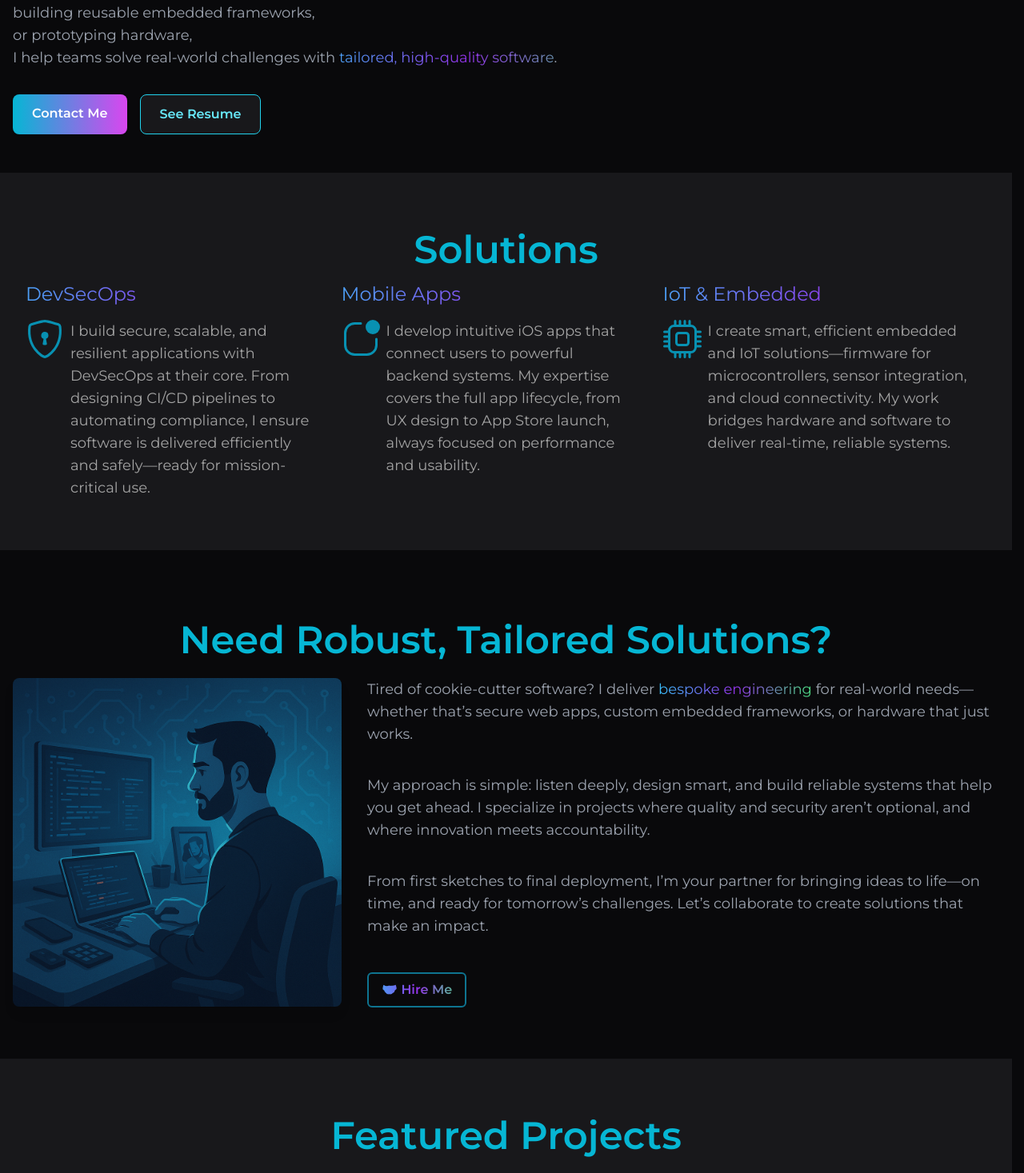
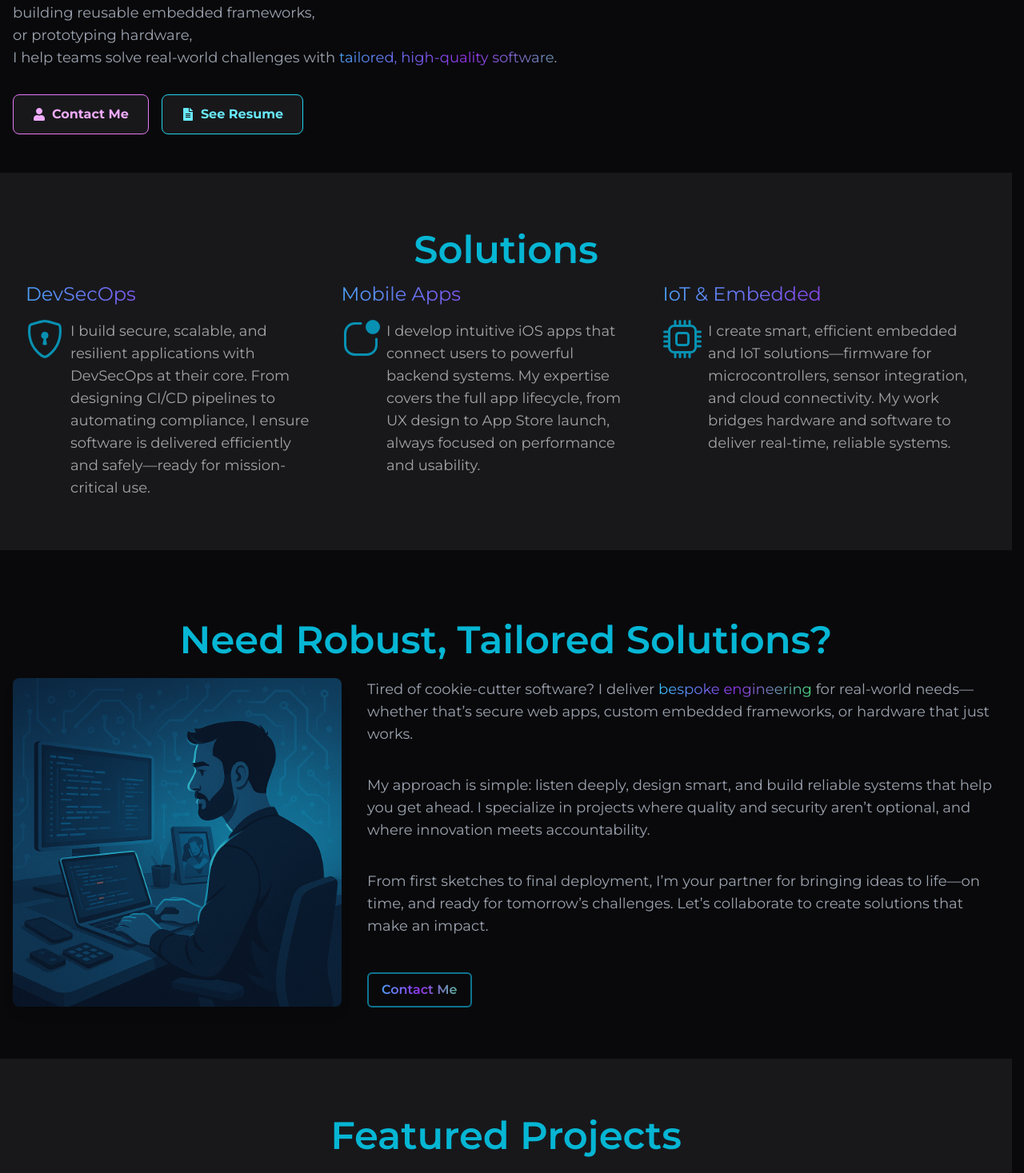
Before and after one commit to AlyBadawy/AlyBadawy_Com, a Next.js app: page / in a window 1280 px wide. Shown: the part 583-2050 px from the top of the page at 80% size. Built offline with nearby package versions, Linux system fonts and the light colour scheme.

Commit message:
AOS fixes

```diff
--- a/src/app/layout.tsx
+++ b/src/app/layout.tsx
@@ -18,9 +18,13 @@ export default function RootLayout({
   children: React.ReactNode;
 }) {
   return (
-    <html lang="en" suppressHydrationWarning>
+    <html lang="en" suppressHydrationWarning className="!max-w-full">
       <head>
         <GoogleAnalytics />
+        <meta
+          name="viewport"
+          content="width=device-width, initial-scale=1.0, maximum-scale=1.0, user-scalable=no"
+        />
       </head>
       <body className="!overflow-x-hidden">
         <ThemeProvider attribute="class" defaultTheme="dark">
--- a/src/components/AOSProvider.tsx
+++ b/src/components/AOSProvider.tsx
@@ -10,7 +10,7 @@ export default function AOSProvider({
   children: React.ReactNode;
 }) {
   useEffect(() => {
-    AOS.init({ once: true, duration: 800, disable: "mobile" });
+    AOS.init({ once: false, duration: 600 });
   }, []);
 
   return <>{children}</>;
--- a/src/components/SidePanel.tsx
+++ b/src/components/SidePanel.tsx
@@ -31,7 +31,7 @@ export const SidePanel = () => {
           {categories.map((category) => (
             <li
               key={category}
-              data-aos="fade-left"
+              data-aos="flip-left"
               className="hover:text-cyan-500"
             >
               <LinkIcon size={10} className="text-gray-400 inline" />{" "}
@@ -52,7 +52,7 @@ export const SidePanel = () => {
         </h3>
         <ul className="space-y-1 text-sm text-slate-600 dark:text-slate-300">
           {years.map((year) => (
-            <li key={year} data-aos="fade-left" className="hover:text-cyan-500">
+            <li key={year} data-aos="flip-left" className="hover:text-cyan-500">
               <LinkIcon size={10} className="text-gray-400 inline" />{" "}
               <Link href={`/blog/archive/${year}`}>{year}</Link>
             </li>
--- a/src/components/home/ContactHireSection.tsx
+++ b/src/components/home/ContactHireSection.tsx
@@ -28,24 +28,25 @@ export const ContactHireSection = () => {
           data-aos="fade-up"
           data-aos-delay={100}
         >
-          <a
-            href="mailto:me@alybadawy.com"
-            className="flex items-center gap-2 px-6 py-3 rounded-lg bg-gradient-to-r from-cyan-600 to-fuchsia-600 text-white font-bold shadow hover:from-fuchsia-600 hover:to-cyan-600 transition-colors"
+          <Link
+            href="/hire"
+            className="flex items-center gap-2 px-6 py-3 rounded-lg border border-fuchsia-400 text-fuchsia-300 bg-zinc-900 hover:bg-zinc-800 font-bold transition-colors"
           >
-            <FaEnvelope /> Contact Me
-          </a>
+            <FaUser /> Contact Me
+          </Link>
+
           <Link
             href="/resume"
-            className="flex items-center gap-2 px-6 py-3 rounded-lg border border-cyan-400 text-cyan-300 bg-zinc-900 hover:bg-zinc-800 font-bold transition-colors"
+            className="flex items-center gap-2 px-6 py-3 rounded-lg bg-gradient-to-r from-cyan-600 to-fuchsia-600 text-white font-bold shadow hover:from-fuchsia-600 hover:to-cyan-600 transition-colors"
           >
             <FaFileAlt /> See Resume
           </Link>
-          <Link
-            href="/about"
-            className="flex items-center gap-2 px-6 py-3 rounded-lg border border-fuchsia-400 text-fuchsia-300 bg-zinc-900 hover:bg-zinc-800 font-bold transition-colors"
+          <a
+            href="mailto:me@alybadawy.com"
+            className="flex items-center gap-2 px-6 py-3 rounded-lg border border-cyan-400 text-cyan-300 bg-zinc-900 hover:bg-zinc-800 font-bold transition-colors"
           >
-            <FaUser /> About Me
-          </Link>
+            <FaEnvelope /> Email Me
+          </a>
         </div>
       </section>
     </div>
--- a/src/components/home/HireSection.tsx
+++ b/src/components/home/HireSection.tsx
@@ -1,6 +1,7 @@
 import Image from "next/image";
 import HirePic from "@/assets/images/home-hire.png";
 import Link from "next/link";
+import { FaHandshake } from "react-icons/fa";
 
 export const HireSection = () => {
   return (
@@ -14,7 +15,7 @@ export const HireSection = () => {
         </h2>
 
         <div className="flex flex-col md:flex-row justify-between items-center my-4 gap-8">
-          <div className="w-1/2 md:w-1/3 flex-shrink-0" data-aos="fade-right">
+          <div className="w-1/2 md:w-1/3 flex-shrink-0" data-aos="flip-right">
             <Image
               src={HirePic}
               alt="Hire Me"
@@ -22,7 +23,7 @@ export const HireSection = () => {
               width={500}
             />
           </div>
-          <div className="flex-1 flex flex-col gap-5" data-aos="fade-left">
+          <div className="flex-1 flex flex-col gap-5" data-aos="flip-left">
             <p>
               Tired of cookie-cutter software? I deliver{" "}
               <span className="text-gradient">bespoke engineering</span> for
@@ -43,7 +44,7 @@ export const HireSection = () => {
             </p>
             <Link href="/hire" className="mt-2">
               <span className="inline-block py-2 px-4 rounded-md border-2 border-cyan-700 hover:bg-cyan-900/30 transition-colors font-semibold text-gradient cursor-pointer">
-                🤝🏻 Hire Me
+                Contact Me
               </span>
             </Link>
           </div>
--- a/src/components/home/HomeHero.tsx
+++ b/src/components/home/HomeHero.tsx
@@ -1,13 +1,14 @@
 import Image from "next/image";
-import { ScrambleText } from "../ScrambleText";
 import AlyPicture from "@/assets/images/aly-badawy-profile.jpg";
+import Link from "next/link";
+import { FaFileAlt, FaUser } from "react-icons/fa";
 
 export const HomeHero = () => {
   return (
     <div className="container mx-auto p-4 min-h-full">
       <div className="grid grid-cols-1 lg:grid-cols-7 gap-4 mt-4 items-center">
         {/* MAIN HEADLINE + BIO */}
-        <div className="col-span-5" data-aos="fade-right">
+        <div className="col-span-5" data-aos="flip-right">
           <h1 className="text-4xl md:text-5xl lg:text-6xl xl:text-7xl 2xl:text-8xl lg:leading-[1] font-extrabold font-sans text-shadow-lg text-gray-200">
             Crafting
             <br />
@@ -49,20 +50,19 @@ export const HomeHero = () => {
           </section>
           {/* CTA BUTTONS */}
           <div className="flex flex-wrap gap-4 mt-8" data-aos="fade-up">
-            <a
-              href="#contact"
-              className="px-6 py-3 rounded-lg font-semibold bg-gradient-to-r from-cyan-500 to-fuchsia-500 text-white shadow hover:from-fuchsia-500 hover:to-cyan-500 transition-colors"
+            <Link
+              href="/hire"
+              className="flex items-center gap-2 px-6 py-3 rounded-lg border border-fuchsia-400 text-fuchsia-300 bg-zinc-900 hover:bg-zinc-800 font-bold transition-colors"
             >
-              Contact Me
-            </a>
-            <a
+              <FaUser /> Contact Me
+            </Link>
+
+            <Link
               href="/resume"
-              className="px-6 py-3 rounded-lg font-semibold border border-cyan-400 text-cyan-300 bg-zinc-900 hover:bg-zinc-800 transition-colors"
-              target="_blank"
-              rel="noopener noreferrer"
+              className="flex items-center gap-2 px-6 py-3 rounded-lg border border-cyan-400 text-cyan-300 bg-zinc-900 hover:bg-zinc-800 font-bold transition-colors"
             >
-              See Resume
-            </a>
+              <FaFileAlt /> See Resume
+            </Link>
           </div>
         </div>
         <div className="col-span-2 mx-auto flex flex-col justify-between items-center align-middle">
@@ -70,7 +70,7 @@ export const HomeHero = () => {
             src={AlyPicture}
             alt="Aly Badawy profile"
             className="hidden lg:inline-block w-full max-w-sm md:max-w-md h-auto rounded-xl  shadow-blue-950 shadow-sm"
-            data-aos="fade-left"
+            data-aos="flip-left"
             width={800}
             height={800}
             priority
--- a/src/components/home/HomeSolution.tsx
+++ b/src/components/home/HomeSolution.tsx
@@ -9,17 +9,20 @@ type HomeSolutionProps = {
 export const HomeSolution = ({ title, icon, children }: HomeSolutionProps) => {
   return (
     <div className="flex flex-col gap-4">
-      <h3 className="text-lg md:text-2xl text-gradient animate-gradient">
+      <h3
+        className="text-lg md:text-2xl text-gradient animate-gradient"
+        data-aos="fade-down"
+      >
         {title}
       </h3>
       <div className="flex">
         <div
           className="text-5xl font-bold float-left mr-2 text-cyan-600"
-          data-aos="fade-right"
+          data-aos="flip-right"
         >
           {icon}
         </div>
-        <div data-aos="fade-left">{children}</div>
+        <div data-aos="flip-left">{children}</div>
       </div>
     </div>
   );
--- a/src/components/home/Testimonials.tsx
+++ b/src/components/home/Testimonials.tsx
@@ -38,8 +38,8 @@ export const TestimonialsSection = () => {
               </div>
             ))}
           </div>
-          <div className="mt-6 text-sm text-gray-500 py-8">
-            * All testimonials are from real clients and colleagues on{" "}
+          <div className="mt-2 text-xs text-semibold text-cyan-700 py-8 max-w-xs lg:max-w-lg text-center">
+            All testimonials are from real clients and colleagues on{" "}
             <a
               href="https://www.linkedin.com/in/aly-badawy/"
               target="_blank"
```
